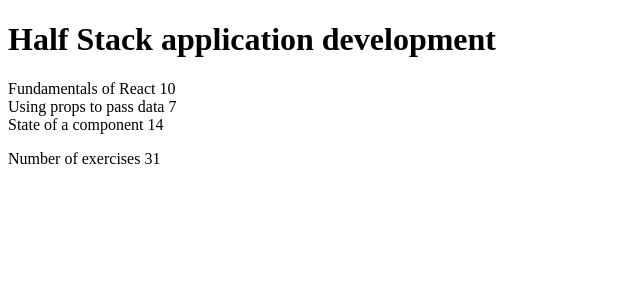
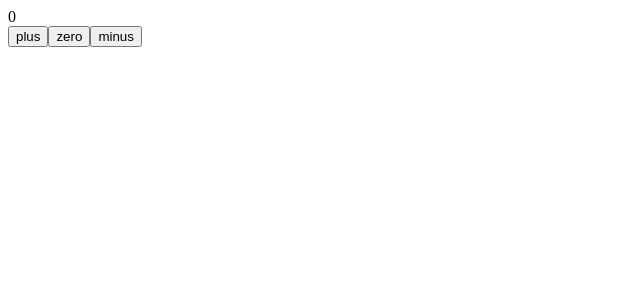
Before and after one commit to Just-Weng/FullStackOpen, a React (Vite) app in the folder part1/: page / in a window 1280 px wide. Shown: the top 300 px of the page, without its empty margins (0-640 px from the left). Built offline with nearby package versions, Linux system fonts and the light colour scheme.

Commit message:
part 1c state + event handlers

```diff
--- a/part1/src/App.jsx
+++ b/part1/src/App.jsx
@@ -1,62 +1,35 @@
-const Header = (props) => {
-  return (
-    <div>
-      <h1>{props.course}</h1>
-    </div>
-  )
-}
+import { useState } from 'react'
 
-const Part = (props) => {
-  return (
-    <div>
-      {props.part} {props.exercises}
-    </div>
-  )
-}
+const Display = ({counter}) => <div>{counter}</div>
 
-const Content = (props) => {
-  return (
-    <div>
-      <Part part={props.parts[0].name} exercises={props.parts[0].exercises} />
-      <Part part={props.parts[1].name} exercises={props.parts[1].exercises} />
-      <Part part={props.parts[2].name} exercises={props.parts[2].exercises} />
-    </div>
-  )
-}
+const Button = ({onClick, text}) => <button onClick={onClick}>{text}</button>
 
-const Total = (props) => {
-  return (
-    <div>
-      <p>Number of exercises {props.parts[0].exercises + props.parts[1].exercises + props.parts[2].exercises}</p>
-    </div>
-  )
-}
 const App = () => {
-  const course = {
-    name: 'Half Stack application development',
-    parts: [
-      {
-        name: 'Fundamentals of React',
-        exercises: 10
-      },
-      {
-        name: 'Using props to pass data',
-        exercises: 7
-      },
-      {
-        name: 'State of a component',
-        exercises: 14
-      }
-    ]
+  const [counter, setCounter] = useState(0)
+  console.log('rendering with counter value', counter)
+
+  const increaseByOne = () => {
+    console.log('increasing, value before', counter)
+    setCounter(counter + 1)
+  }
+
+  const decreaseByOne = () => {
+    console.log('decreasing, value before', counter)
+    setCounter(counter - 1)
+  }
+
+  const setToZero = () => {
+    console.log('resetting to zero, value before', counter)
+    setCounter(0)
   }
 
   return (
     <div>
-      <Header course={course.name} />
-      <Content parts={course.parts} />
-      <Total parts={course.parts} />
+      <Display counter={counter} />
+      <Button onClick={increaseByOne} text="plus" />
+      <Button onClick={setToZero} text="zero" />
+      <Button onClick={decreaseByOne} text="minus" />
     </div>
   )
 }
-
 export default App
```
